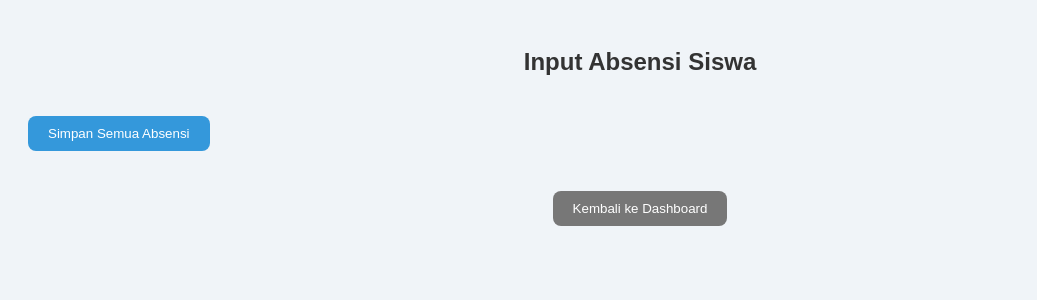
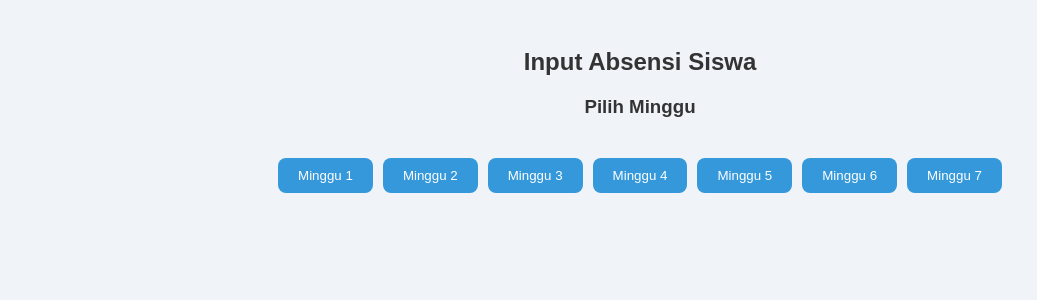
Before and after one commit to gabriel-ima/rapor_online, a PHP site: page /rapor_online/dashboard/absensi.php in a window 1280 px wide. Shown: the top 300 px of the page, without its empty margins (0-1037 px from the left). Run offline with PHP 8.4, Linux system fonts and the light colour scheme; a user stored in the database is signed in; data comes from the database, SQL or seed files in the repository.

Commit message:
Update absensi.php

```diff
--- a/dashboard/absensi.php
+++ b/dashboard/absensi.php
@@ -23,6 +23,8 @@ $kelas_per_wali = [
 $kelas_diampu = $kelas_per_wali[$username] ?? [];
 $kelas_filter = "'" . implode("','", $kelas_diampu) . "'";
 
+$minggu = isset($_GET['minggu']) ? (int)$_GET['minggu'] : null;
+
 // Ambil siswa dari kelas wali kelas
 $siswa_query = mysqli_query(
     $conn,
@@ -32,24 +34,31 @@ $siswa_query = mysqli_query(
 // Simpan absensi
 if ($_SERVER["REQUEST_METHOD"] == "POST" && isset($_POST["absensi"])) {
     $absensi_data = $_POST["absensi"];
-    foreach ($absensi_data as $siswa_id => $mingguan) {
-        foreach ($mingguan as $minggu => $status) {
-            $minggu_num = (int) str_replace('minggu_', '', $minggu);
+    $minggu_num = $_POST["minggu"];
+
+    foreach ($absensi_data as $siswa_id => $hari_data) {
+        foreach ($hari_data as $hari => $status) {
+            if (empty($hari) || empty($status)) {
+                continue; // ⬅️ SKIP kalau kosong
+            }
+
+            $hari_safe = mysqli_real_escape_string($conn, $hari);
+            $status_safe = mysqli_real_escape_string($conn, $status);
 
             $check = mysqli_query(
                 $conn,
-                "SELECT * FROM absensi WHERE id_siswa='$siswa_id' AND minggu='$minggu_num'"
+                "SELECT 1 FROM absensi WHERE id_siswa='$siswa_id' AND minggu='$minggu_num' AND hari='$hari_safe'"
             );
 
             if (mysqli_num_rows($check) > 0) {
                 mysqli_query(
                     $conn,
-                    "UPDATE absensi SET status='$status' WHERE id_siswa='$siswa_id' AND minggu='$minggu_num'"
+                    "UPDATE absensi SET status='$status_safe' WHERE id_siswa='$siswa_id' AND minggu='$minggu_num' AND hari='$hari_safe'"
                 );
             } else {
                 mysqli_query(
                     $conn,
-                    "INSERT INTO absensi (id_siswa, minggu, status) VALUES ('$siswa_id', '$minggu_num', '$status')"
+                    "INSERT INTO absensi (id_siswa, minggu, hari, status) VALUES ('$siswa_id', '$minggu_num', '$hari_safe', '$status_safe')"
                 );
             }
         }
@@ -58,6 +67,13 @@ if ($_SERVER["REQUEST_METHOD"] == "POST" && isset($_POST["absensi"])) {
     echo "<script>alert('Absensi berhasil disimpan!'); window.location='absensi.php';</script>";
     exit();
 }
+
+
+// echo "<pre>";
+// print_r($_POST);
+// echo "</pre>";
+// exit;
+
 ?>
 <!DOCTYPE html>
 <html lang="id">
@@ -65,6 +81,18 @@ if ($_SERVER["REQUEST_METHOD"] == "POST" && isset($_POST["absensi"])) {
 <meta charset="UTF-8">
 <title>Input Absensi Siswa</title>
 <style>
+    td label {
+    display: inline-block;
+    margin-right: 10px;
+    margin-bottom: 20px;
+}
+.minggu-wrapper {
+    display: flex;
+    justify-content: center;
+    flex-wrap: wrap;
+    gap: 10px;
+    margin-top: 20px;
+}
     body { font-family: Arial, sans-serif; padding: 20px; background: #f0f4f8; }
     h2, h3 { text-align: center; color: #333; }
     table { width: 100%; border-collapse: collapse; margin: 20px 0; background: #fff; }
@@ -81,44 +109,71 @@ if ($_SERVER["REQUEST_METHOD"] == "POST" && isset($_POST["absensi"])) {
 
 <h2>Input Absensi Siswa</h2>
 
+<?php if (!$minggu): ?>
+    <h3>Pilih Minggu</h3>
+    <div class="minggu-wrapper">
+    <?php for ($i = 1; $i <= 7; $i++): ?>
+        <form method="get" style="display:inline;">
+        <input type="hidden" name="minggu" value="<?= $i ?>">
+        <button type="submit" class="submit-btn">Minggu <?= $i ?></button>
+    </form>
+                <?php endfor; ?>
+    </div>
+<?php else: ?>
+    <h3>Absensi Minggu <?= $minggu ?></h3>
+
     <form method="post">
+        <input type="hidden" name="minggu" value="<?= $minggu ?>">
+        <table>
+            <thead>
+                <tr>
+                    <th>Nama Siswa</th>
+                    <th>Senin</th>
+                    <th>Selasa</th>
+                    <th>Rabu</th>
+                    <th>Kamis</th>
+                    <th>Jumat</th>
+                </tr>
+            </thead>
+            <tbody>
                 <?php while ($row = mysqli_fetch_assoc($siswa_query)) : ?>
-        <h3><?= htmlspecialchars($row['username']) ?></h3>
-        <table>
 <tr>
-                <?php for ($i = 1; $i <= 7; $i++): ?>
-                    <th>Minggu <?= $i ?></th>
-                <?php endfor; ?>
-            </tr>
-            <tr>
+  <td><?= htmlspecialchars($row['username']) ?></td>
   <?php
-                for ($i = 1; $i <= 7; $i++) {
+  $hari_list = ['Senin', 'Selasa', 'Rabu', 'Kamis', 'Jumat'];
+  foreach ($hari_list as $hari) {
       $res = mysqli_query(
           $conn,
-                        "SELECT status FROM absensi WHERE id_siswa={$row['id']} AND minggu=$i"
+          "SELECT status FROM absensi WHERE id_siswa={$row['id']} AND minggu=$minggu AND hari='$hari'"
       );
       $absen = mysqli_fetch_assoc($res);
       $val = $absen['status'] ?? '';
   ?>
   <td>
-                        <select name="absensi[<?= $row['id'] ?>][minggu_<?= $i ?>]" required>
-                            <option value="">-</option>
-                            <option value="H" <?= ($val=='H'?'selected':'') ?>>Hadir</option>
-                            <option value="S" <?= ($val=='S'?'selected':'') ?>>Sakit</option>
-                            <option value="I" <?= ($val=='I'?'selected':'') ?>>Izin</option>
-                            <option value="A" <?= ($val=='A'?'selected':'') ?>>Alpa</option>
-                        </select>
+    <input type="hidden" name="absensi[<?= $row['id'] ?>][<?= $hari ?>]" value="">
+    <label><input type="radio" name="absensi[<?= $row['id'] ?>][<?= $hari ?>]" value="H" <?= ($val == 'H') ? 'checked' : '' ?>> H</label>
+    <label><input type="radio" name="absensi[<?= $row['id'] ?>][<?= $hari ?>]" value="S" <?= ($val == 'S') ? 'checked' : '' ?>> S</label>
+    <label><input type="radio" name="absensi[<?= $row['id'] ?>][<?= $hari ?>]" value="I" <?= ($val == 'I') ? 'checked' : '' ?>> I</label>
+    <label><input type="radio" name="absensi[<?= $row['id'] ?>][<?= $hari ?>]" value="A" <?= ($val == 'A') ? 'checked' : '' ?>> A</label>
   </td>
   <?php } ?>
 </tr>
+<?php endwhile; ?>
+
+            </tbody>
         </table>
-    <?php endwhile; ?>
-    <button type="submit" class="submit-btn">Simpan Semua Absensi</button>
+        <button type="submit" class="submit-btn">Simpan Absensi Minggu <?= $minggu ?></button>
     </form>
 
     <div style="text-align:center; margin-top:20px;">
-    <a href="wali_kelas.php"><button class="submit-btn" style="background:#777;">Kembali ke Dashboard</button></a>
+        <a href="absensi.php"><button class="submit-btn" style="background:#777;">Kembali Pilih Minggu</button></a>
     </div>
+    <div style="text-align: center; margin-top: 20px;">
+    <a href="wali_kelas.php">
+        <button type="button" class="submit-btn" style="background: #777;">Kembali ke Dashboard</button>
+    </a>
+</div>
+<?php endif; ?>
 
 </body>
 </html>
```
Lines whose indentation alone changed are shown as unchanged.
